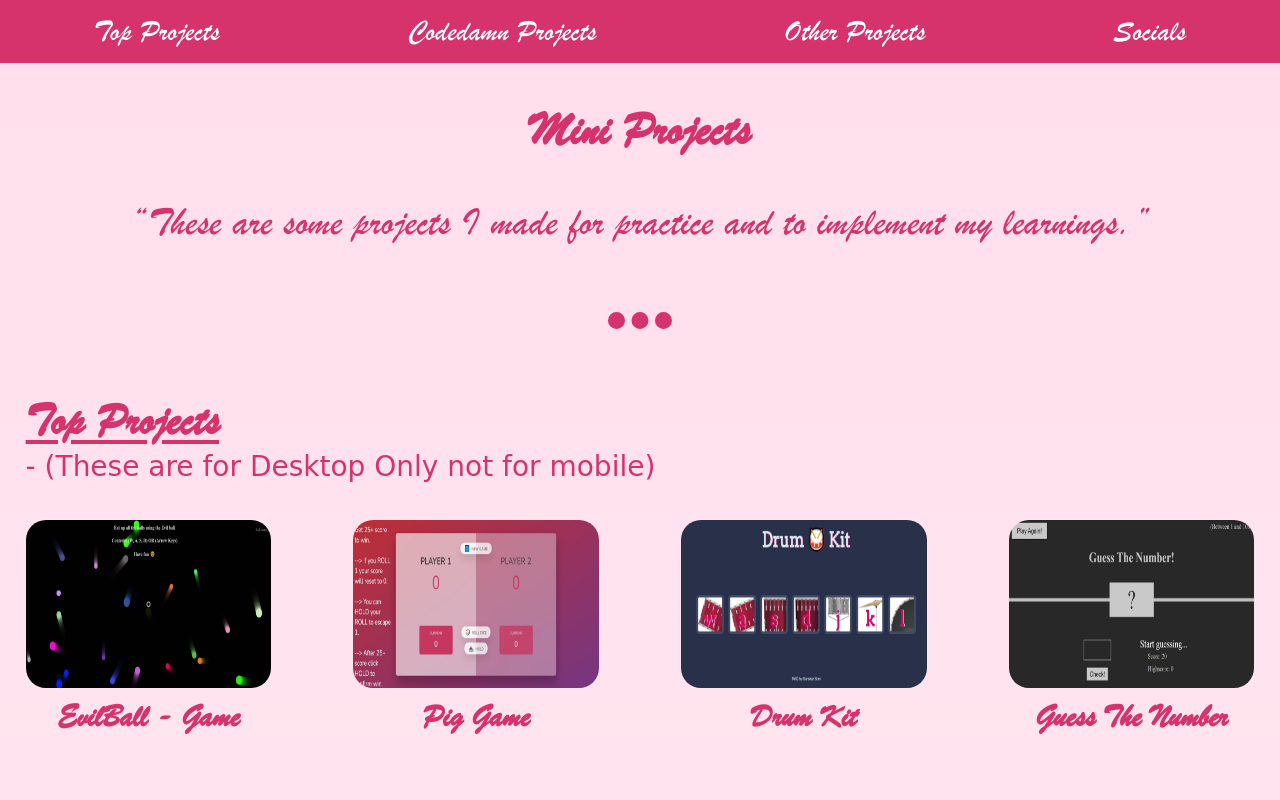
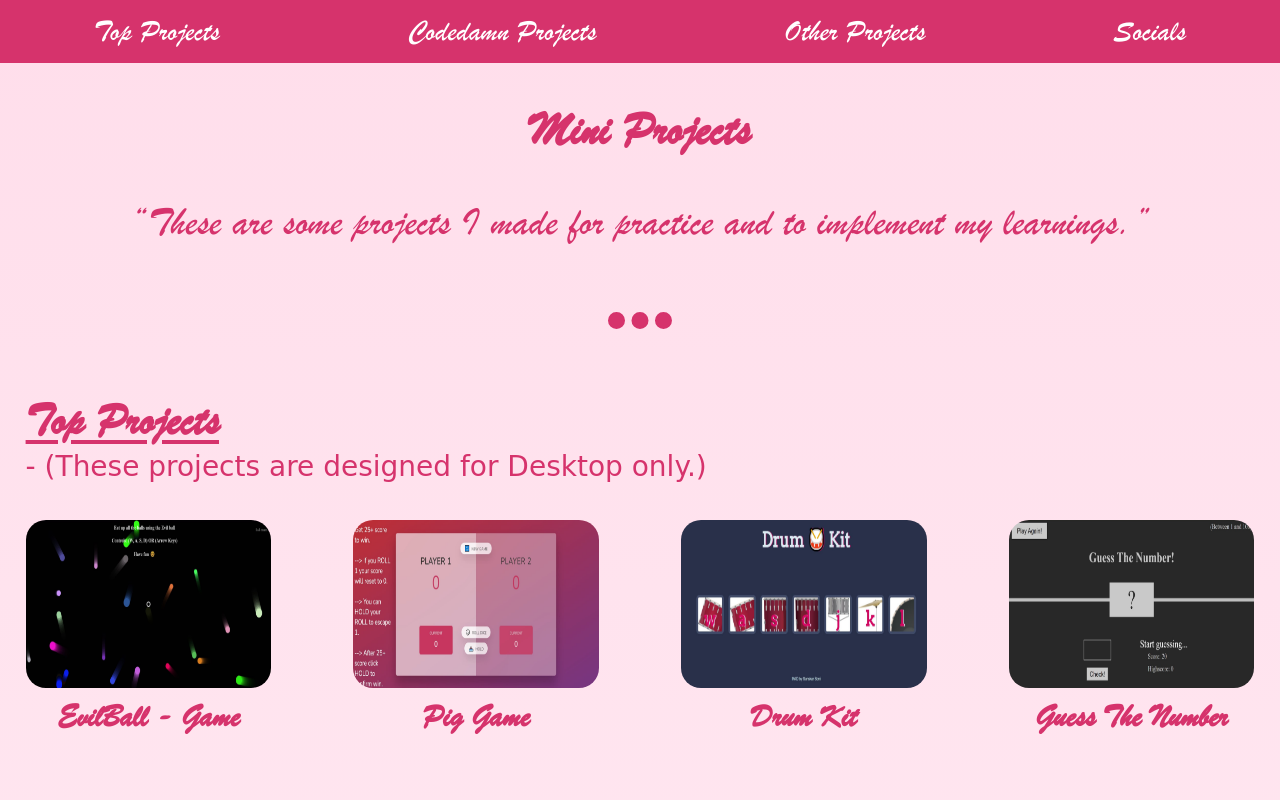
Before and after one commit to sanskar-soni-9/mini-projects, a plain HTML site: page index.html in a window 1280 px wide. Shown: the top 800 px of the page. Drawn offline with Linux system fonts and the light colour scheme.

Commit message:
Mini-projects Project-info updated'

```diff
--- a/index.html
+++ b/index.html
@@ -37,7 +37,7 @@
       <div class="projects top-projects">
         <h2 class="project-heading top-projects-heading">Top Projects</h2>
         <p class="project-info">
-          - (These are for Desktop Only not for mobile)
+          - (These projects are designed for Desktop only.)
         </p>
         <div class="project-container top-projects-container">
           <div class="project evil-ball">
```
